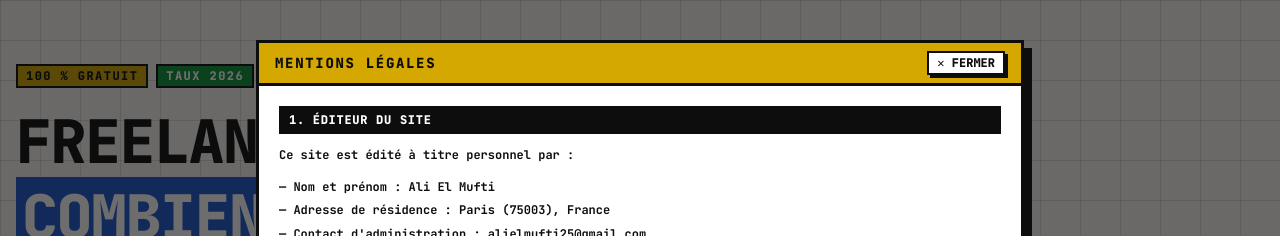
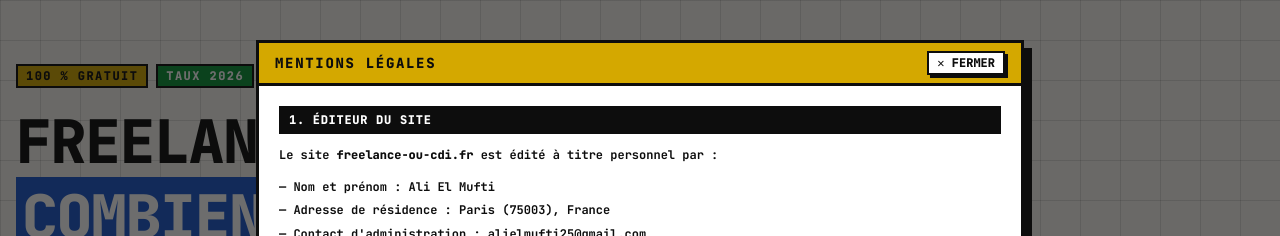
Before and after one commit to aelmufti/is-freelance-worth-it-for-you, a React (Vite) app: page / in a window 1280 px wide. Both pictures are taken after a click on the button "En savoir plus". Shown: the top 236 px of the page. Built offline with nearby package versions, Linux system fonts and the light colour scheme.

Commit message:
feat: domaine freelance-ou-cdi.fr — canonical, Open Graph, sitemap
Canonical et og:url sur le nouveau domaine, meta Open Graph/Twitter,
robots.txt + sitemap.xml, nom du site dans le footer et les mentions
légales.

```diff
--- a/index.html
+++ b/index.html
@@ -10,6 +10,21 @@
     />
     <meta name="author" content="Ali El Mufti" />
     <link rel="author" href="https://aelm.dev" />
+    <link rel="canonical" href="https://freelance-ou-cdi.fr/" />
+    <meta property="og:type" content="website" />
+    <meta property="og:url" content="https://freelance-ou-cdi.fr/" />
+    <meta property="og:title" content="Freelance ou CDI : combien il vous reste vraiment" />
+    <meta
+      property="og:description"
+      content="Simulateur gratuit 2026 : micro-entreprise, EURL, SASU, portage salarial vs CDI. Net après cotisations et impôt, seuil de rentabilité TJM."
+    />
+    <meta property="og:locale" content="fr_FR" />
+    <meta name="twitter:card" content="summary" />
+    <meta name="twitter:title" content="Freelance ou CDI : combien il vous reste vraiment" />
+    <meta
+      name="twitter:description"
+      content="Simulateur gratuit 2026 : micro-entreprise, EURL, SASU, portage salarial vs CDI. Net après cotisations et impôt, seuil de rentabilité TJM."
+    />
     <link rel="preconnect" href="https://fonts.googleapis.com" />
     <link rel="preconnect" href="https://fonts.gstatic.com" crossorigin />
     <link
--- a/src/App.tsx
+++ b/src/App.tsx
@@ -187,7 +187,7 @@ export default function App() {
       </main>
 
       <footer className="border-t-[3px] border-ink bg-ink px-4 py-6 text-center text-xs font-extrabold uppercase tracking-[0.12em] text-white">
-        <div>FREELANCE.SIMULATEUR — gratuit, open, sans compte</div>
+        <div>FREELANCE-OU-CDI.FR — gratuit, open, sans compte</div>
         <div className="mt-3">
           Fait par{" "}
           <a
--- a/src/components/MentionsLegales.tsx
+++ b/src/components/MentionsLegales.tsx
@@ -45,7 +45,10 @@ export function MentionsLegales({ onClose }: { onClose: () => void }) {
 
         <div className="space-y-3 p-5 text-xs font-bold leading-relaxed">
           <Titre>1. Éditeur du site</Titre>
-          <p>Ce site est édité à titre personnel par :</p>
+          <p>
+            Le site <span className="font-extrabold">freelance-ou-cdi.fr</span>{" "}
+            est édité à titre personnel par :
+          </p>
           <ul className="list-none space-y-1">
             <li>— Nom et prénom : Ali El Mufti</li>
             <li>— Adresse de résidence : {VILLE_EDITEUR}</li>
```
Also changed, not shown: public/robots.txt (added), 1 other file (tests, documents, lock files or other folders).
